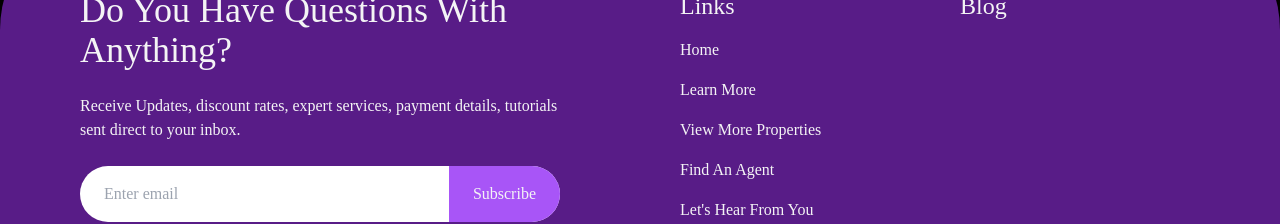
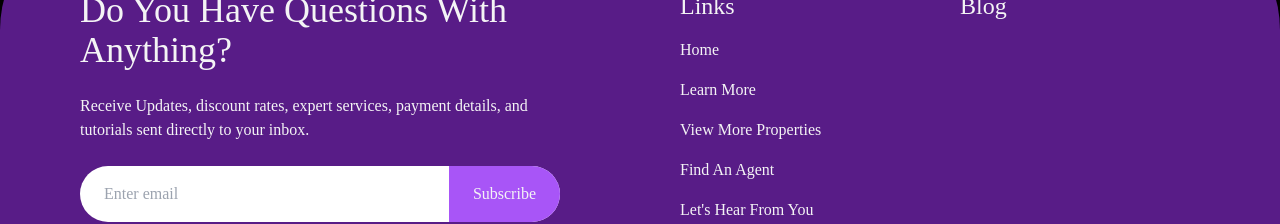
Before and after one commit to yassminee00/LiveHere, a React (Create React App) app in the folder frontend/livehere/: page / in a window 1280 px wide. Shown: the part 3803-4027 px from the top of the page. Built offline with nearby package versions, Linux system fonts and the light colour scheme; no server answers.

Commit message:
Update Footer.js

```diff
--- a/frontend/livehere/src/components/Footer/Footer.js
+++ b/frontend/livehere/src/components/Footer/Footer.js
@@ -1,4 +1,3 @@
-
 import React from "react";
 import logo from "../../assets/livehere.png";
 import { FaFacebook, FaInstagram, FaLinkedin, FaTwitter } from "react-icons/fa";
@@ -11,7 +10,7 @@ function Footer() {
         {/* footer header */}
         <div className="col-span-2 pt-10 md:pt-0">
           <h2 className="font-medium">Do You Have Questions With Anything?</h2>
-          <p className="py-6 md:pr-10">Receive Updates, discount rates, expert services, payment details, tutorials sent direct to your inbox.</p>
+          <p className="py-6 md:pr-10">Receive Updates, discount rates, expert services, payment details, and tutorials sent directly to your inbox.</p>
           <div className="md:pr-10">
             <form className="relative pb-4" method="Post" action="">
               <input type={"email"} value={""} className="email rounded-full py-4 px-6 w-full text-black outline-0" placeholder="Enter email" />
```
